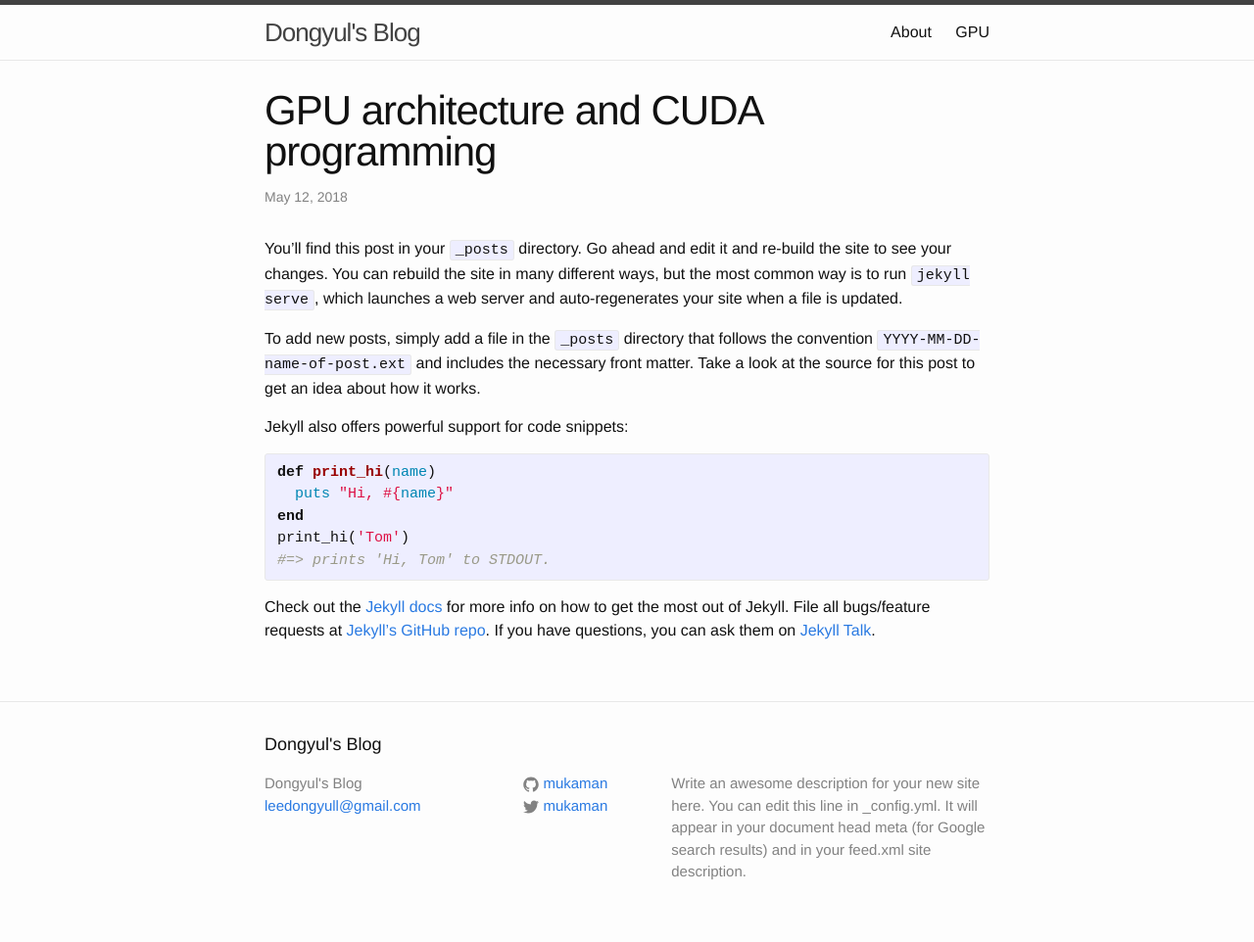
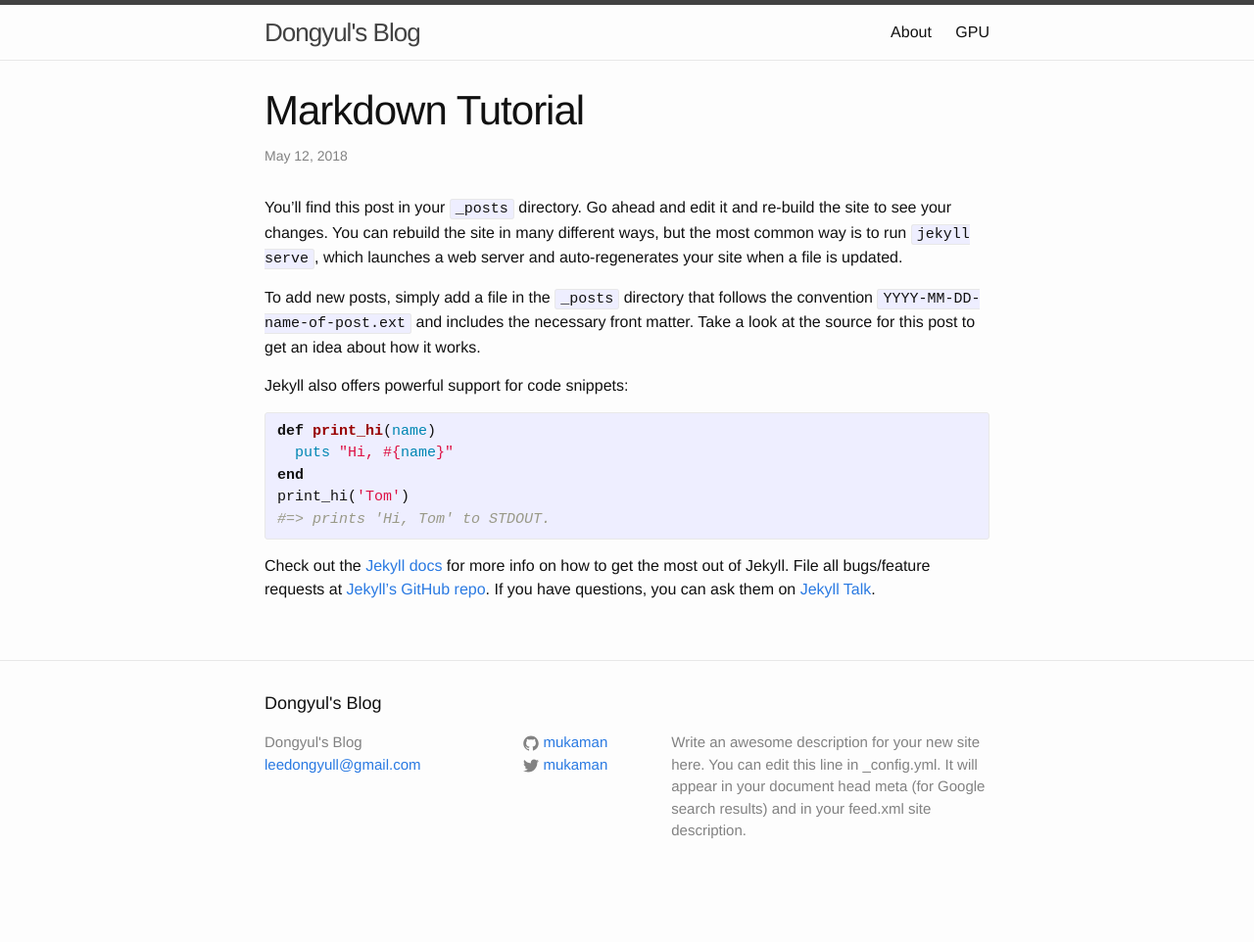
Before and after one commit to mukaman84/mukaman84.github.io, a Jekyll site: the page built from _posts/2018-05-12-welcome-to-jekyll.markdown, in a window 1280 px wide. Shown: the whole page at 98% size. Built offline with Jekyll 4.4.1, drawn with Linux system fonts in a browser that asks for light colours; after the commit the page ends 920 px from its top, so only the background shows below that.

Commit message:
Update 2018-05-12-welcome-to-jekyll.markdown

```diff
--- a/_posts/2018-05-12-welcome-to-jekyll.markdown
+++ b/_posts/2018-05-12-welcome-to-jekyll.markdown
@@ -1,8 +1,8 @@
 ---
 layout: post
-title:  "GPU architecture and CUDA programming"
+title:  "Markdown Tutorial"
 date:   2018-05-12 21:00:28 +0900
-categories: GPU study update
+categories: Tutorial
 ---
 You’ll find this post in your `_posts` directory. Go ahead and edit it and re-build the site to see your changes. You can rebuild the site in many different ways, but the most common way is to run `jekyll serve`, which launches a web server and auto-regenerates your site when a file is updated.
 
```
